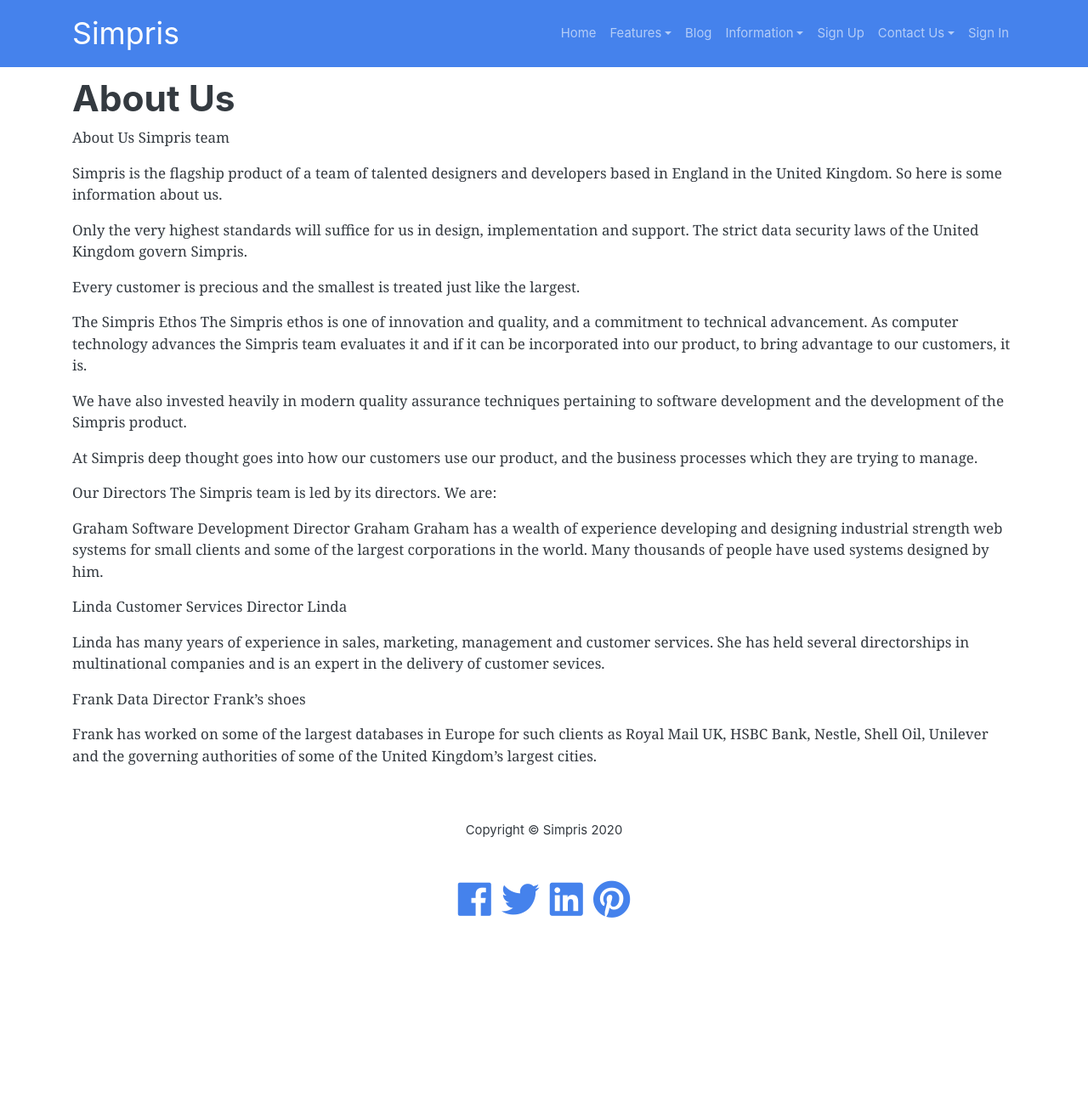
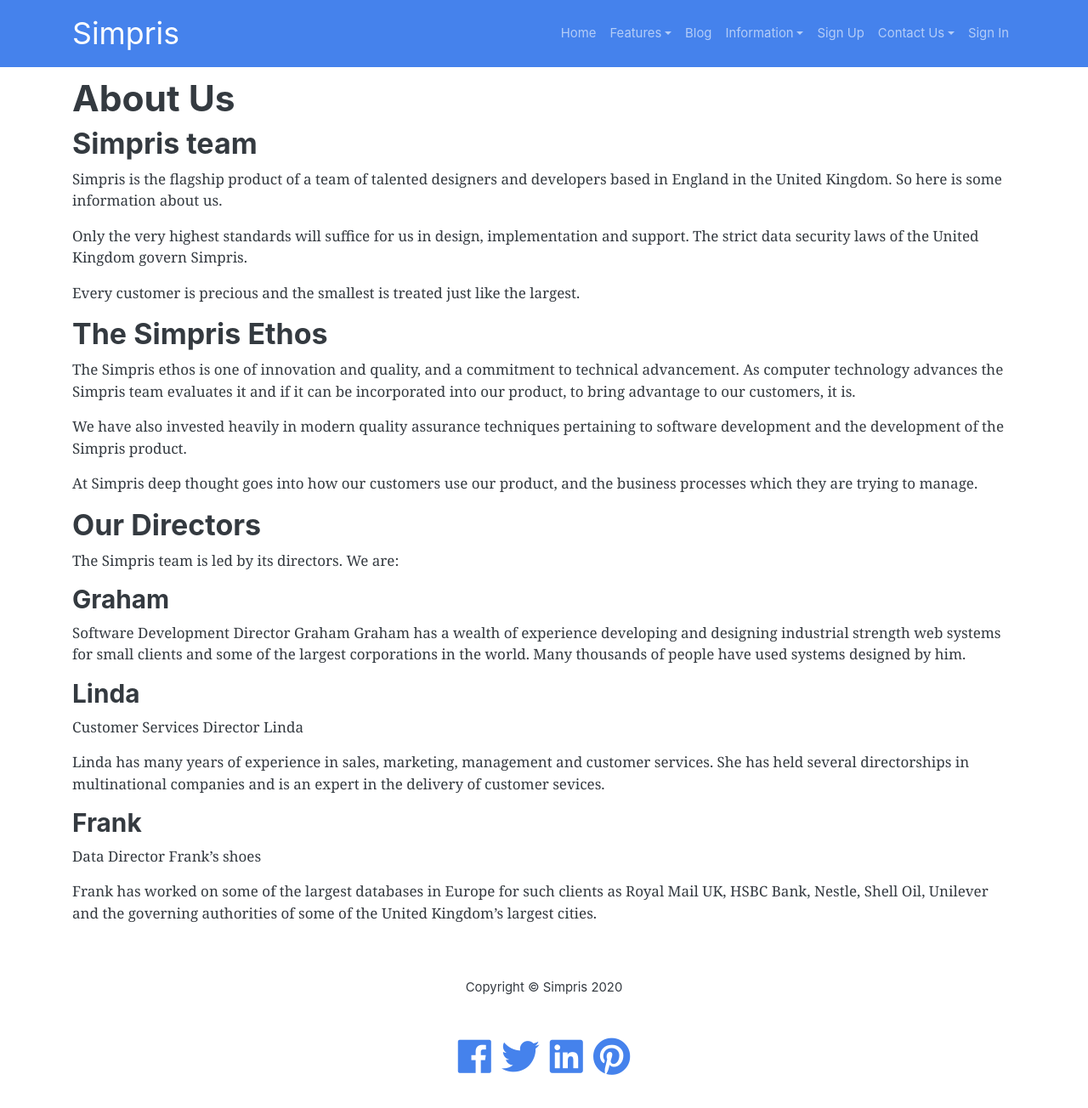
Before and after one commit to Grafrajohn/si, a Jekyll site: the page built from about-us.markdown, in a window 1280 px wide and 1314 px high. Shown: the top 1304 px of the window at 85% size. Built offline with Jekyll 4.4.1, drawn with Linux system fonts in a browser that asks for light colours; nearby versions of some CDN libraries.

Commit message:
Updated About Us

```diff
--- a/about-us.markdown
+++ b/about-us.markdown
@@ -5,8 +5,7 @@
 layout: page
 ---
 
-About Us
-Simpris team
+## Simpris team
 
 Simpris is the flagship product of a team of talented designers and developers based in England in the United Kingdom. So here is some information about us.
 
@@ -14,31 +13,31 @@
 
 Every customer is precious and the smallest is treated just like the largest.
 
-The Simpris Ethos
+## The Simpris Ethos
 The Simpris ethos is one of innovation and quality, and a commitment to technical advancement. As computer technology advances the Simpris team evaluates it and if it can be incorporated into our product, to bring advantage to our customers, it is.
 
 We have also invested heavily in modern quality assurance techniques pertaining to software development and the development of the Simpris product.
 
 At Simpris deep thought goes into how our customers use our product, and the business processes which they are trying to manage.
 
-Our Directors
+## Our Directors
 The Simpris team is led by its directors. We are:
 
-Graham
+### Graham
 Software Development Director
 Graham
 Graham has a wealth of experience developing and designing industrial strength web systems for small clients and some of the largest corporations in the world.
 Many thousands of people have used systems designed by
 him.
 
-Linda
+### Linda
 Customer Services Director
 Linda
 
 Linda has many years of experience in sales, marketing, management and customer services. She has held several directorships in multinational companies
 and is an expert in the delivery of customer sevices.
 
-Frank
+### Frank
 Data Director
 Frank's shoes
 
```
